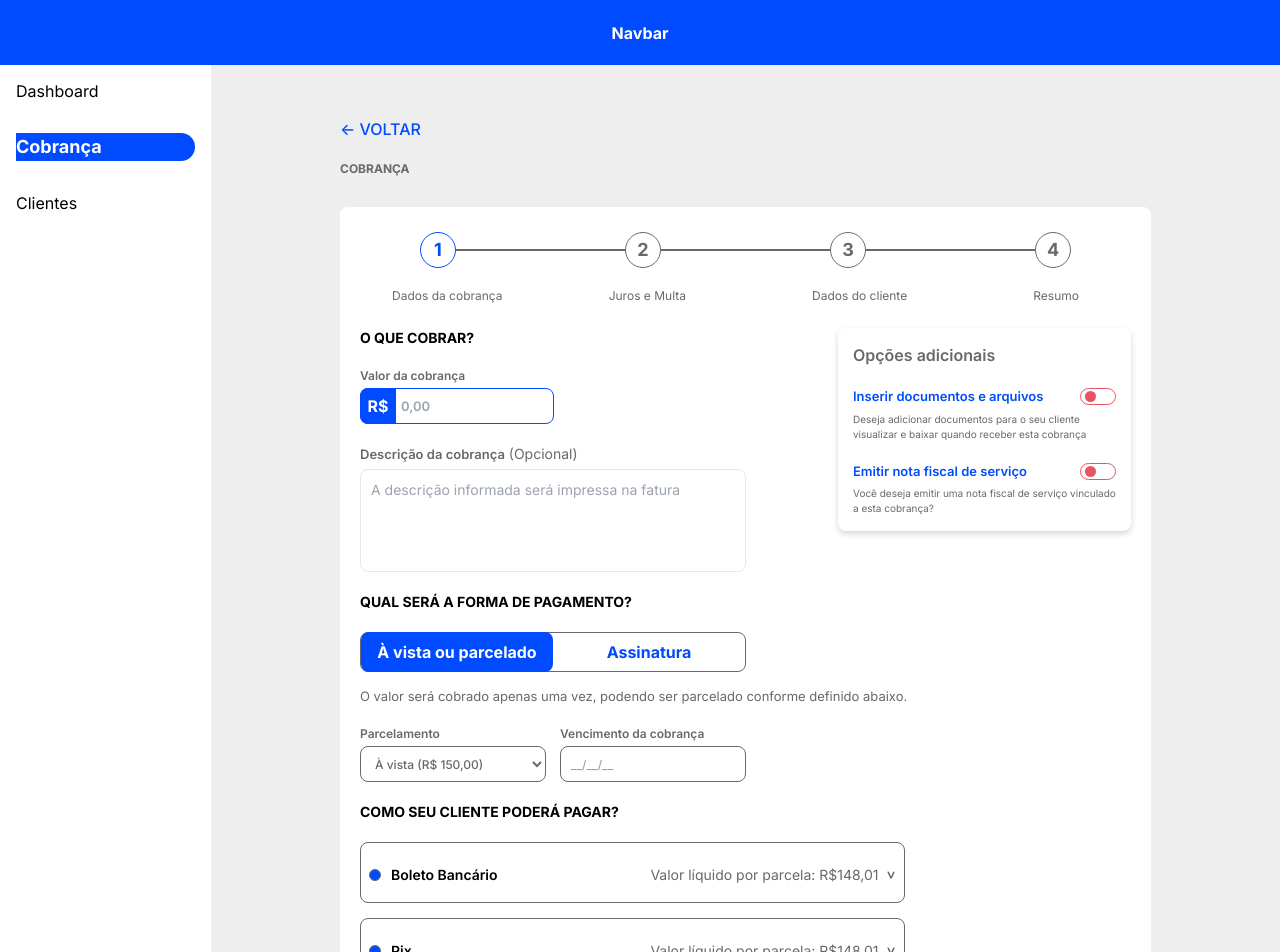
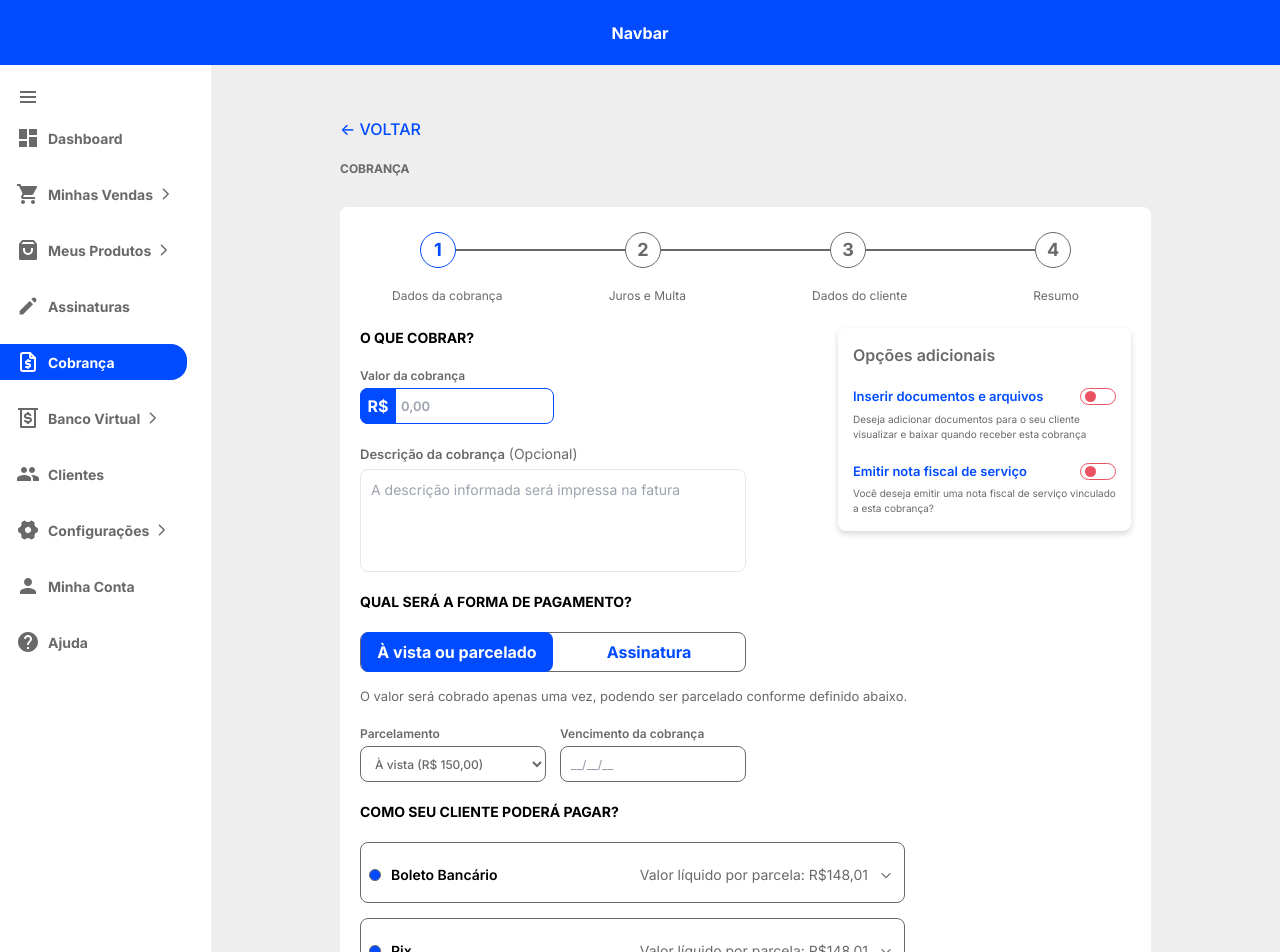
Before and after one commit to vitorluigiorsini/converteme-cobranca, a React (Vite) app: page / in a window 1280 px wide. Shown: the top 952 px of the page. Built offline with nearby package versions, Linux system fonts and the light colour scheme.

Commit message:
feat: adds react icons

```diff
--- a/package.json
+++ b/package.json
@@ -11,7 +11,8 @@
   },
   "dependencies": {
     "react": "^18.2.0",
-    "react-dom": "^18.2.0"
+    "react-dom": "^18.2.0",
+    "react-icons": "^4.8.0"
   },
   "devDependencies": {
     "@types/node": "^20.1.2",
--- a/src/components/Sidebar.tsx
+++ b/src/components/Sidebar.tsx
@@ -1,11 +1,64 @@
+import { BiMoneyWithdraw, BiMenu } from 'react-icons/bi'
+import { HiPencil } from 'react-icons/hi'
+import { MdShoppingCart, MdPeople, MdPerson, MdHelp } from 'react-icons/md'
+import {
+  RiDashboardFill,
+  RiShoppingBag3Fill,
+  RiSettings4Fill
+} from 'react-icons/ri'
+import { RxCaretRight } from 'react-icons/rx'
+import { TbFileDollar } from 'react-icons/tb'
+
 const Sidebar = () => {
   return (
-    <div className="w-[211px] px-4 py-[14px] flex flex-col gap-[30px]">
-      <a>Dashboard</a>
-      <a className="bg-secondary rounded-r-2xl text-white text-lg font-bold">
-        Cobrança
-      </a>
-      <a>Clientes</a>
+    <div className="w-[211px] py-[14px] pr-6 flex flex-col gap-5">
+      <div className="text-primary flex items-center h-9 -mb-[15px]">
+        <BiMenu size={24} className="ml-4" />
+      </div>
+      <div className="text-primary flex items-center h-9">
+        <RiDashboardFill size={24} className="ml-4" />
+        <a className="text-[14px] font-bold pl-2"> Dashboard</a>
+      </div>
+      <div className="text-primary flex items-center h-9">
+        <MdShoppingCart size={24} className="ml-4" />
+        <a className="text-[14px] font-bold pl-2">Minhas Vendas</a>
+        <RxCaretRight size={24} />
+      </div>
+      <div className="text-primary flex items-center h-9">
+        <RiShoppingBag3Fill size={24} className="ml-4" />
+        <a className="text-[14px] font-bold pl-2">Meus Produtos</a>
+        <RxCaretRight size={24} />
+      </div>
+      <div className="text-primary flex items-center h-9">
+        <HiPencil size={24} className="ml-4" />
+        <a className="text-[14px] font-bold pl-2">Assinaturas</a>
+      </div>
+      <div className="bg-secondary rounded-r-2xl text-white flex items-center h-9">
+        <TbFileDollar size={24} className="ml-4" />
+        <a className="text-[14px] font-bold pl-2 cursor-pointer">Cobrança</a>
+      </div>
+      <div className="text-primary flex items-center h-9">
+        <BiMoneyWithdraw size={24} className="ml-4" />
+        <a className="text-[14px] font-bold pl-2">Banco Virtual</a>
+        <RxCaretRight size={24} />
+      </div>
+      <div className="text-primary flex items-center h-9">
+        <MdPeople size={24} className="ml-4" />
+        <a className="text-[14px] font-bold pl-2">Clientes</a>
+      </div>
+      <div className="text-primary flex items-center h-9">
+        <RiSettings4Fill size={24} className="ml-4" />
+        <a className="text-[14px] font-bold pl-2">Configurações</a>
+        <RxCaretRight size={24} />
+      </div>
+      <div className="text-primary flex items-center h-9">
+        <MdPerson size={24} className="ml-4" />
+        <a className="text-[14px] font-bold pl-2">Minha Conta</a>
+      </div>
+      <div className="text-primary flex items-center h-9">
+        <MdHelp size={24} className="ml-4" />
+        <a className="text-[14px] font-bold pl-2">Ajuda</a>
+      </div>
     </div>
   )
 }
--- a/src/components/payment/FirstStep.tsx
+++ b/src/components/payment/FirstStep.tsx
@@ -1,3 +1,5 @@
+import { RxCaretDown } from 'react-icons/rx'
+
 const FirstStep = () => {
   return (
     <div className="bg-white w-full px-5 py-[25px] rounded-lg flex flex-col gap-5">
@@ -156,10 +158,10 @@ const FirstStep = () => {
                 </h4>
               </div>
               <label
-                className="text-primary text-sm font-semibold rotate-90 cursor-pointer"
+                className="text-primary text-xl cursor-pointer"
                 htmlFor="handle1"
               >
-                {'>'}
+                <RxCaretDown />
               </label>
             </div>
             <input type="checkbox" name="collapse" id="handle1" />
@@ -186,8 +188,11 @@ const FirstStep = () => {
                   Valor líquido por parcela: R$148,01
                 </h4>
               </div>
-              <label className="text-primary text-sm font-semibold rotate-90">
-                {'>'}
+              <label
+                className="text-primary text-xl cursor-pointer"
+                htmlFor="handle1"
+              >
+                <RxCaretDown />
               </label>
             </div>
           </div>
@@ -205,8 +210,11 @@ const FirstStep = () => {
                   Valor líquido por parcela: R$145,03
                 </h4>
               </div>
-              <label className="text-primary text-sm font-semibold rotate-90">
-                {'>'}
+              <label
+                className="text-primary text-xl cursor-pointer"
+                htmlFor="handle1"
+              >
+                <RxCaretDown />
               </label>
             </div>
           </div>
```
Also changed, not shown: 1 other file (tests, documents, lock files or other folders).
